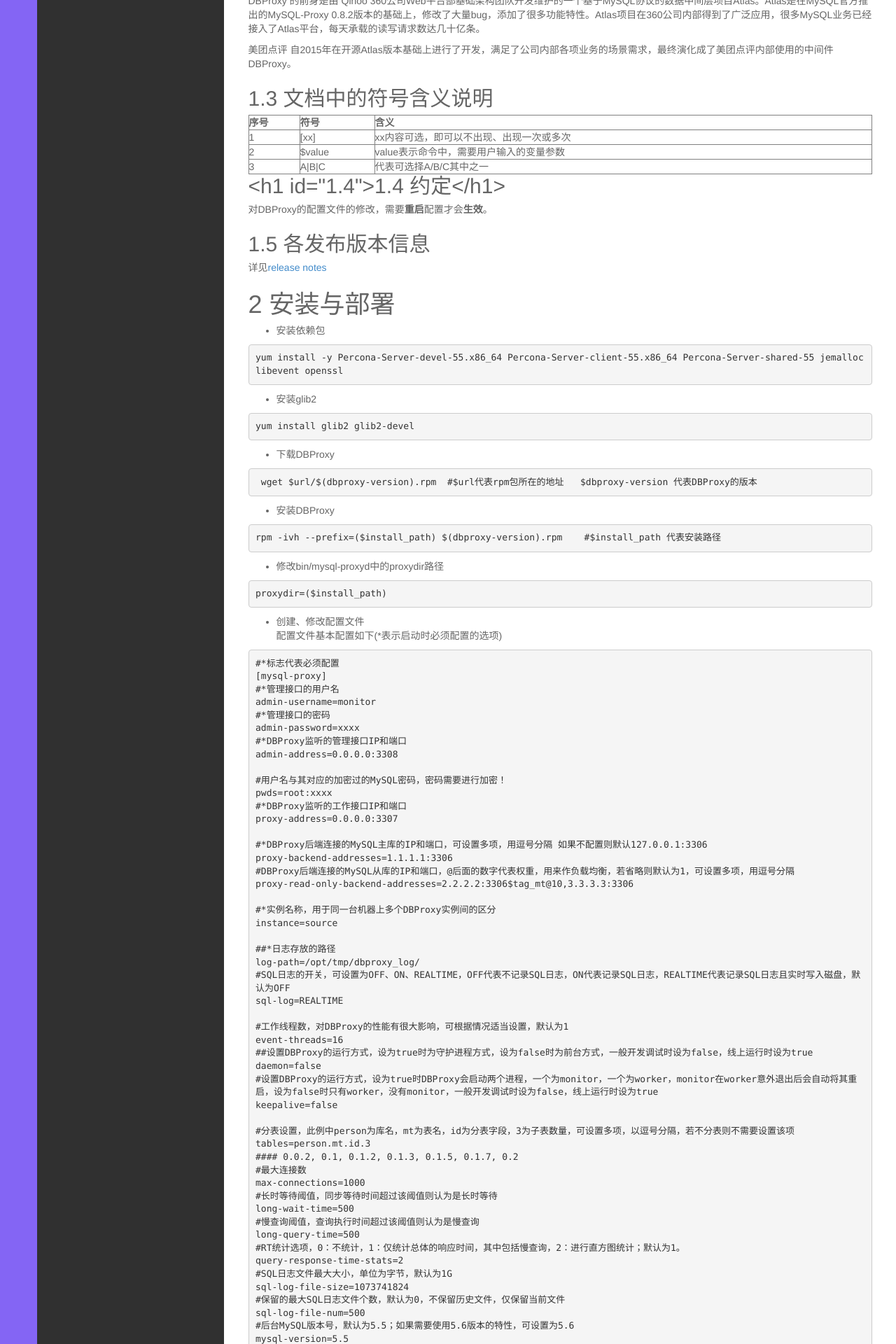
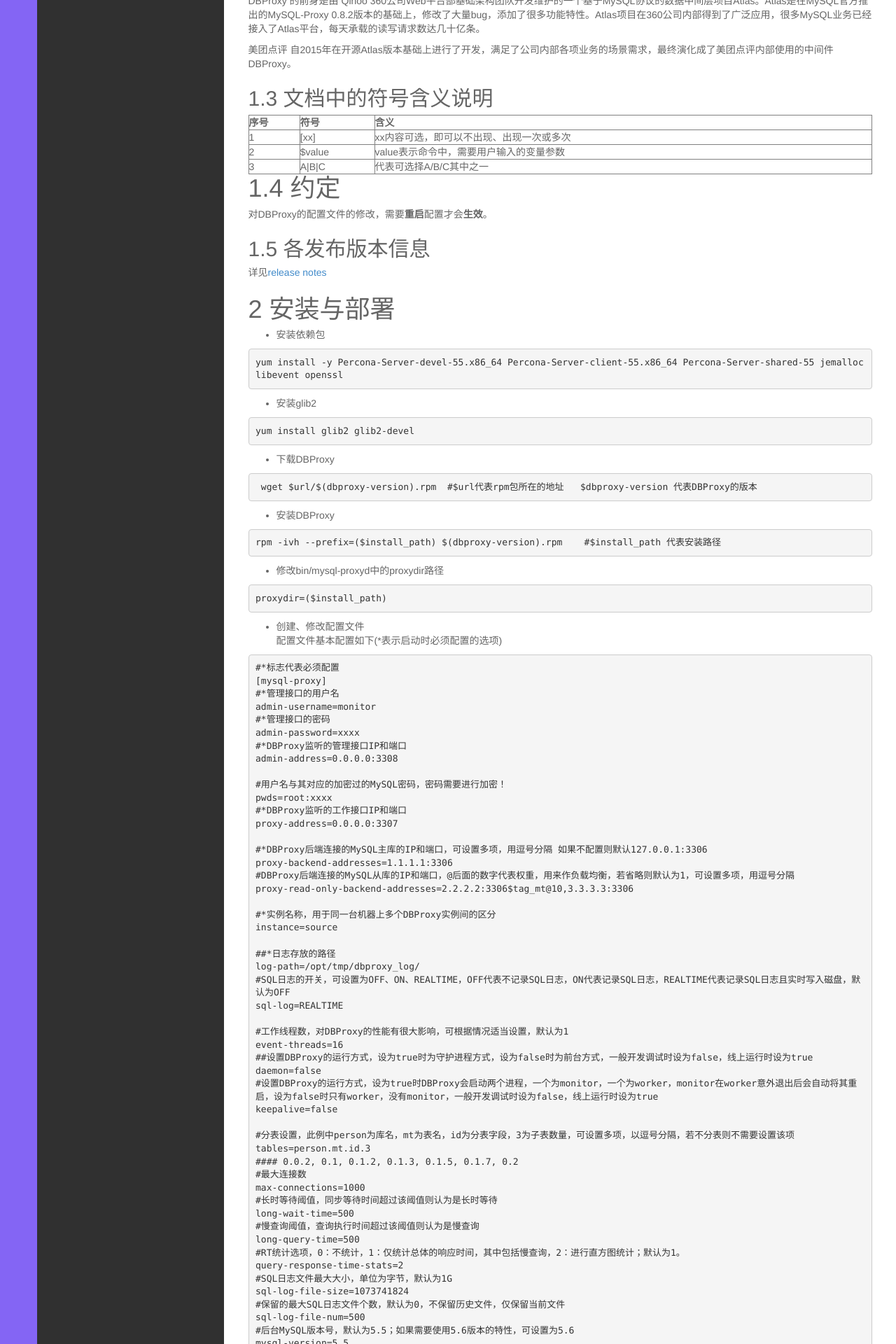
Before and after one commit to tsthght/tsthght.github.io.bk, a Jekyll site: the page built from USER_GUIDE.md, in a window 1280 px wide. Shown: the part 1775-3695 px from the top of the page at 70% size. Built offline with Jekyll 4.4.1, drawn with Linux system fonts in a browser that asks for light colours; our own code applies the rules of GitHub Pages for plain Markdown files; Markdown is read by kramdown in place of the engine named in the settings.

Commit message:
Update USER_GUIDE.md
test

```diff
--- a/USER_GUIDE.md
+++ b/USER_GUIDE.md
@@ -1,4 +1,4 @@
-* [1.4 跳转测试](# 1.4)
+* [1.4 跳转测试](#1.4)
 
 <!-- vim-markdown-toc Redcarpet -->
 		* [1.2.1 DBProxy简介](#1-2-1-dbproxy简介)
@@ -116,7 +116,7 @@
 
 
 
-## <h1 id="1.4">1.4 约定</h1>
+<h1 id="1.4">1.4 约定</h1>
 对DBProxy的配置文件的修改，需要**重启**配置才会**生效**。
 
 ## 1.5 各发布版本信息
```
